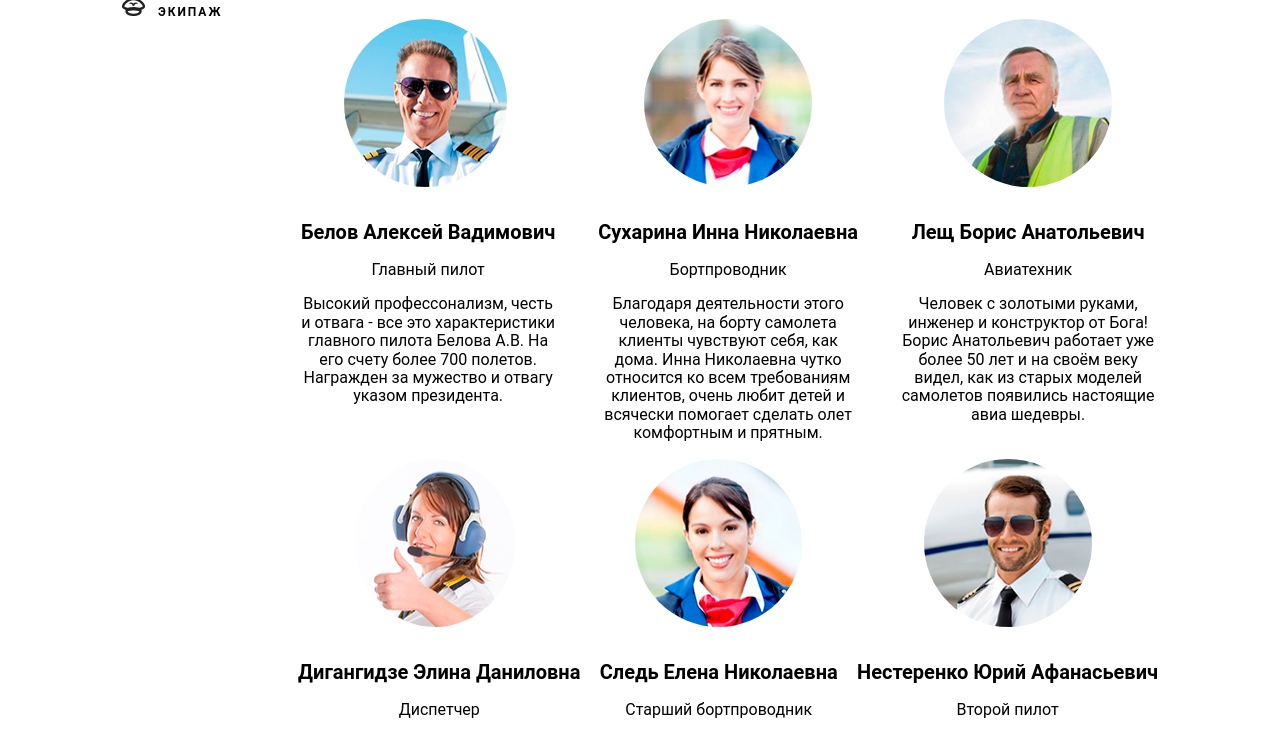
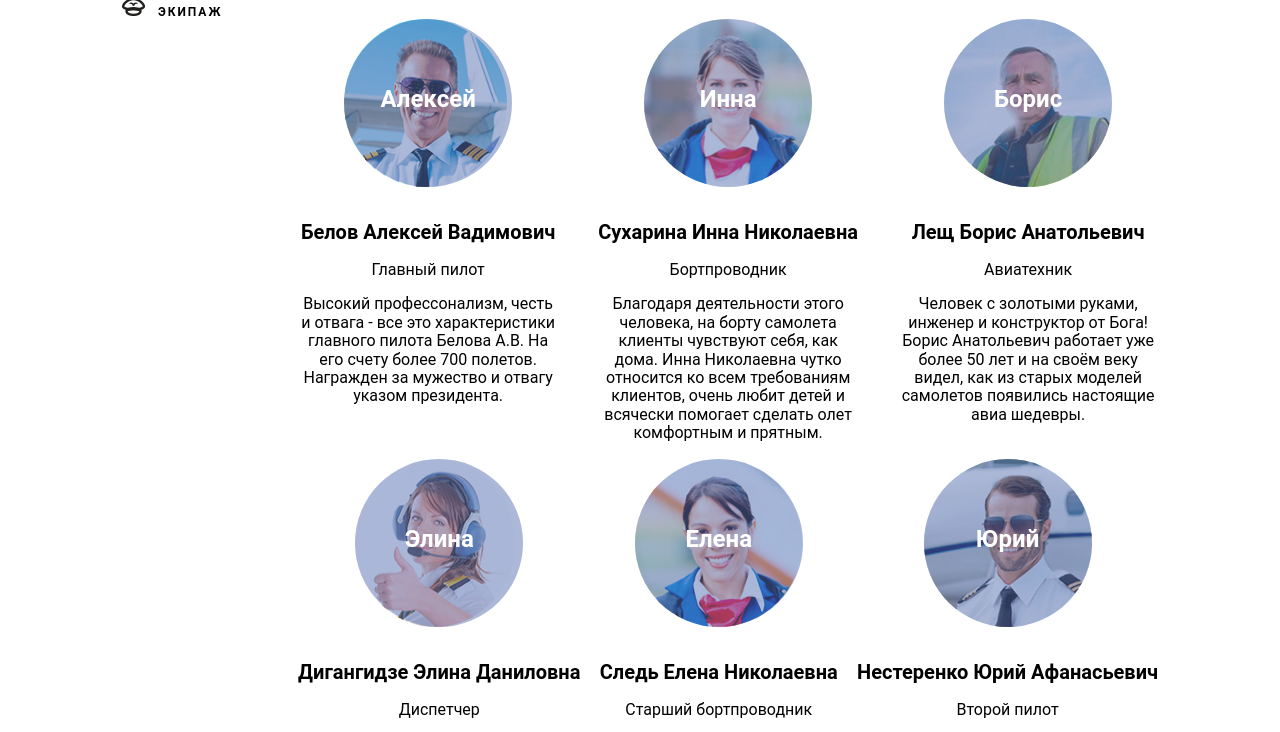
Before and after one commit to nell-remus/airplanet, a plain HTML site: page team.html in a window 1280 px wide. Shown: the part 211-943 px from the top of the page. Drawn offline with Linux system fonts and the light colour scheme.

Commit message:
debugging week3

```diff
--- a/css/footer.css
+++ b/css/footer.css
@@ -5,7 +5,6 @@
     padding-left: 15px;
     padding-top: 15px;
     padding-bottom: 15px;
-    margin-top: 60px;
 }
 
 .container {
@@ -51,9 +50,13 @@
     position: relative;
     height: 20px;
     width: 20px;
-    background-color: #fff;
+    background-color: #d4ddf2;
     border-radius: 50%;
     margin-right: 10px;
+}
+
+.social-links:hover {
+    background-color: #fff;
 }
 
 .links-pic {
--- a/css/pagination.css
+++ b/css/pagination.css
@@ -2,6 +2,7 @@
     vertical-align: middle;
     text-align: center;
     margin-top: 0;
+    margin-bottom: 60px;
 }
 
 .pagination__list {
--- a/team.css
+++ b/team.css
@@ -56,6 +56,10 @@
 .menu__link.visited {
     text-decoration: none;
     color: #000;
+}
+
+.menu__link:hover {
+    color: black;
 }
 
 .breadcrumbs {
@@ -122,6 +126,96 @@
     margin-bottom: 18px;
 }
 
+.alex::after {
+    content: "Алексей";
+    font-family: "Roboto";
+    font-size: 24px;
+    line-height: 160px;
+    font-weight: bold;
+    color: #fff;
+    position: absolute;
+    text-align: center;
+    width: 168px;
+    height: 168px;
+    background-color: rgb(89, 115, 177, 0.5);
+    border-radius: 50%;
+}
+
+.inna::after {
+    content: "Инна";
+    font-family: "Roboto";
+    font-size: 24px;
+    line-height: 160px;
+    font-weight: bold;
+    color: #fff;
+    position: absolute;
+    text-align: center;
+    width: 168px;
+    height: 168px;
+    background-color: rgb(89, 115, 177, 0.5);
+    border-radius: 50%;
+}
+
+.boris::after {
+    content: "Борис";
+    font-family: "Roboto";
+    font-size: 24px;
+    line-height: 160px;
+    font-weight: bold;
+    color: #fff;
+    position: absolute;
+    text-align: center;
+    width: 168px;
+    height: 168px;
+    background-color: rgb(89, 115, 177, 0.5);
+    border-radius: 50%;
+}
+
+.elina::after {
+    content: "Элина";
+    font-family: "Roboto";
+    font-size: 24px;
+    line-height: 160px;
+    font-weight: bold;
+    color: #fff;
+    position: absolute;
+    text-align: center;
+    width: 168px;
+    height: 168px;
+    background-color: rgb(89, 115, 177, 0.5);
+    border-radius: 50%;
+}
+
+.elena::after {
+    content: "Елена";
+    font-family: "Roboto";
+    font-size: 24px;
+    line-height: 160px;
+    font-weight: bold;
+    color: #fff;
+    position: absolute;
+    text-align: center;
+    width: 168px;
+    height: 168px;
+    background-color: rgb(89, 115, 177, 0.5);
+    border-radius: 50%;
+}
+
+.yuri::after {
+    content: "Юрий";
+    font-family: "Roboto";
+    font-size: 24px;
+    line-height: 160px;
+    font-weight: bold;
+    color: #fff;
+    position: absolute;
+    text-align: center;
+    width: 168px;
+    height: 168px;
+    background-color: rgb(89, 115, 177, 0.5);
+    border-radius: 50%;
+}
+
 .person__icon-img {
     justify-content: center;
     align-items: center;
@@ -183,6 +277,14 @@
     width: 165px;
 }
 
+.partner__links {
+    filter: grayscale(100%);
+}
+
+.partner__links:hover {
+    filter: none;
+}
+
 .partner__links:last-child {
     margin-right: 0;
 }
--- a/team.html
+++ b/team.html
@@ -68,7 +68,7 @@
                         <ul class="team__staff">
                             <!--первый квадрат начало-->
                             <li class="staff__person">
-                                <div class="person__icon">
+                                <div class="person__icon alex">
                                     <!--<div class="person__overlay">Алексей</div>-->
                                     <!--первая область (картинка)-->
                                     <img src="./img/team/Alex.png" alt="" class="person__icon-img">
@@ -84,7 +84,7 @@
                             <!--первый квадрат конец-->
                             <!--второй квадрат начало-->
                             <li class="staff__person">
-                                <div class="person__icon">
+                                <div class="person__icon inna">
                                     <!--первая область (картинка)-->
                                     <!--<div class="person__overlay">Инна</div>-->
                                     <img src="./img/team/Inna.png" alt="" class="person__icon-img">
@@ -101,7 +101,7 @@
                             <!--второй квадрат конец-->
                             <!--третий квадрат начало-->
                             <li class="staff__person">
-                                <div class="person__icon">
+                                <div class="person__icon boris">
                                     <!--первая область (картинка)-->
                                     <!--<div class="person__overlay">Борис</div>-->
                                     <img src="./img/team/Boris.png" alt="" class="person__icon-img">
@@ -117,7 +117,7 @@
                             <!--третий квадрат конец-->
                             <!--четвертый квадрат начало-->
                             <li class="staff__person">
-                                <div class="person__icon">
+                                <div class="person__icon elina">
                                     <!--первая область (картинка)-->
                                     <!--<div class="person__overlay">Элина</div>-->
                                     <img src="./img/team/Elina.png" alt="" class="person__icon-img">
@@ -134,7 +134,7 @@
                             <!--четвертый квадрат конец-->
                             <!--пятый квадрат начало-->
                             <li class="staff__person">
-                                <div class="person__icon">
+                                <div class="person__icon elena">
                                     <!--первая область (картинка)-->
                                     <!--<div class="person__overlay">Елена</div>-->
                                     <img src="./img/team/Elena.png" alt="" class="person__icon-img">
@@ -151,7 +151,7 @@
                             <!--пятый квадрат конец-->
                             <!--шестой квадрат начало-->
                             <li class="staff__person">
-                                <div class="person__icon">
+                                <div class="person__icon yuri">
                                     <!--первая область (картинка)-->
                                     <!--<div class="person__overlay">Юрий</div>-->
                                     <img src="./img/team/Yrii.png" alt="" class="person__icon-img">
@@ -174,26 +174,26 @@
                         <h2 class="partner__main-title">Партнёры</h2>
                         <ul class="partner__list">
                             <li class="list__links">
-                                <a href="#" class="partner__links"><img src="./img/partner/hover/bmpcompany_hover.png"></a>
+                                <a href="#" class="partner__links"><img src="./img/partner/company.png"></a>
                             </li>
                             <li class="list__links">
-                                <a href="#" class="partner__links"><img src="./img/partner/hover/tetrainstall_hover.png"></a>
+                                <a href="#" class="partner__links"><img src="./img/partner/tetrainstall.png"></a>
 
                             </li>
                             <li class="list__links">
-                                <a href="#" class="partner__links"><img src="./img/partner/hover/siberian_hover.png"></a>
+                                <a href="#" class="partner__links"><img src="./img/partner/siberian.png"></a>
 
                             </li>
                             <li class="list__links">
-                                <a href="#" class="partner__links"><img src="./img/partner/hover/oneair_hover.png"></a>
+                                <a href="#" class="partner__links"><img src="./img/partner/oneair.png"></a>
 
                             </li>
                             <li class="list__links">
-                                <a href="#" class="partner__links"><img src="./img/partner/hover/bingair_hover.png"></a>
+                                <a href="#" class="partner__links"><img src="./img/partner/bingair.png"></a>
 
                             </li>
                             <li class="list__links">
-                                <a href="#" class="partner__links"><img src="./img/partner/hover/ural-hover.png"></a>
+                                <a href="#" class="partner__links"><img src="./img/partner/ural.png"></a>
                             </li>
                         </ul>
                     </div>
```
Also changed, not shown: feedback.css (+10 -0 lines), feedback.html (+1 -1 lines), main.css (+12 -3 lines).
